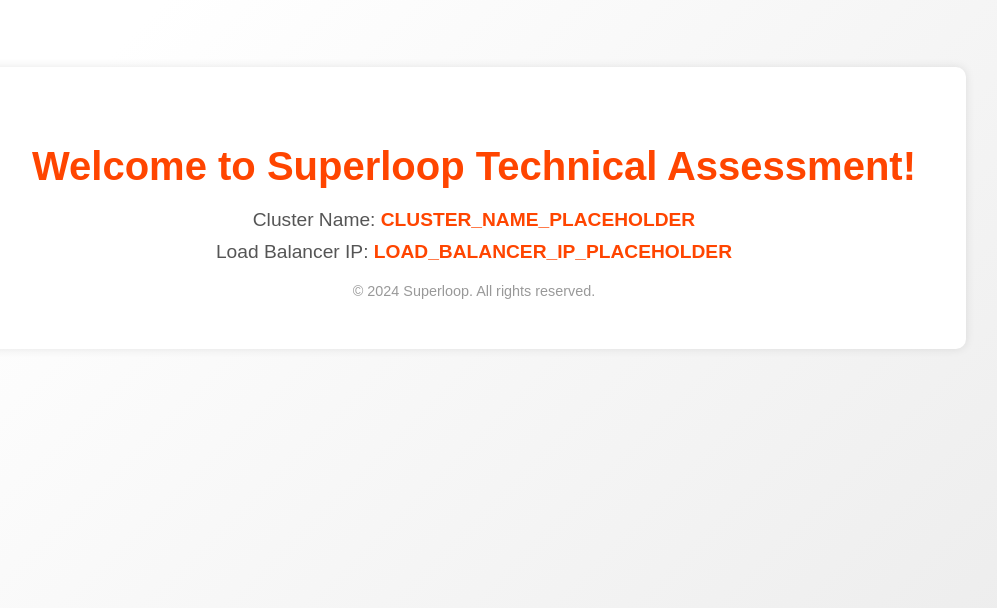
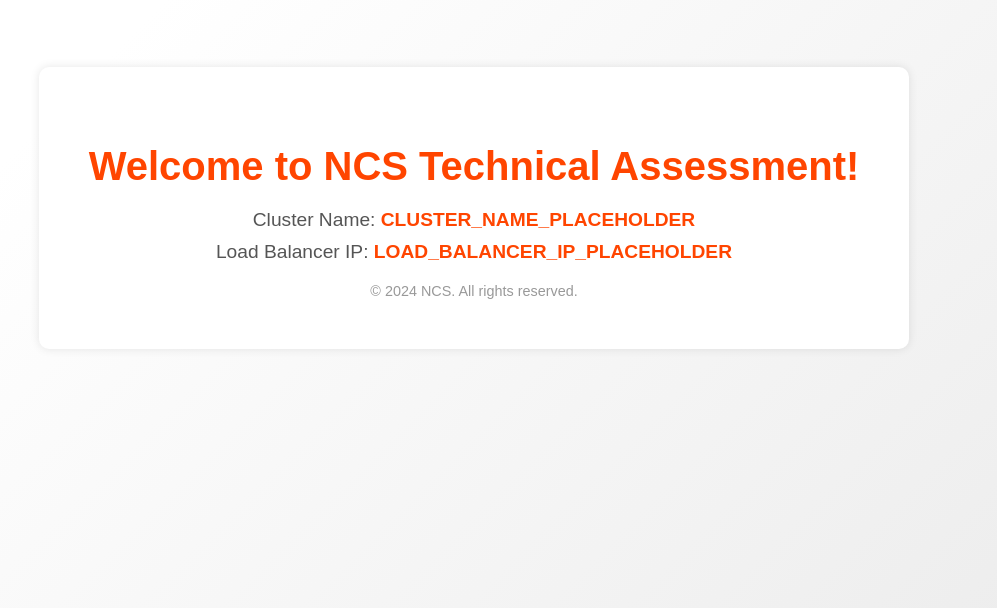
Before and after one commit to akashveera/jenkins-k8s-terraform, a plain HTML site: page kubernetes/index.html in a window 1280 px wide. Shown: the part 192-800 px from the top of the page, without its empty margins (166-1163 px from the left). Drawn offline with Linux system fonts and the light colour scheme.

Commit message:
update index file

```diff
--- a/kubernetes/index.html
+++ b/kubernetes/index.html
@@ -3,7 +3,7 @@
 <head>
     <meta charset="UTF-8">
     <meta name="viewport" content="width=device-width, initial-scale=1.0">
-    <title>Superloop Web Server</title>
+    <title>NCS Web Server</title>
     <style>
         body {
             font-family: Arial, sans-serif;
@@ -46,11 +46,11 @@
 </head>
 <body>
     <div class="container">
-        <h1>Welcome to Superloop Technical Assessment!</h1>
+        <h1>Welcome to NCS Technical Assessment!</h1>
         <p>Cluster Name: <strong>CLUSTER_NAME_PLACEHOLDER</strong></p>
         <p>Load Balancer IP: <strong>LOAD_BALANCER_IP_PLACEHOLDER</strong></p>
         <footer>
-            &copy; 2024 Superloop. All rights reserved.
+            &copy; 2024 NCS. All rights reserved.
         </footer>
     </div>
 </body>
```
